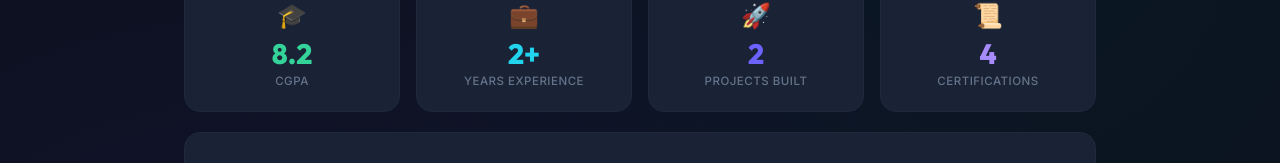
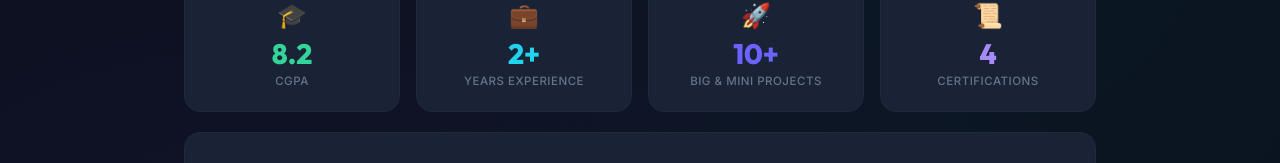
Before and after one commit to ajjuu04/my-resume, a React (Create React App) app: page / in a window 1280 px wide. Shown: the part 390-553 px from the top of the page. Built offline with nearby package versions, Linux system fonts and the light colour scheme.

Commit message:
Updated projects stat to 10+ Big and Mini Projects

```diff
--- a/src/pages/personal.js
+++ b/src/pages/personal.js
@@ -2,7 +2,7 @@ function Personal() {
   const stats = [
     { value: '8.2', label: 'CGPA', icon: '🎓', color: 'var(--accent-green)' },
     { value: '2+', label: 'Years Experience', icon: '💼', color: 'var(--accent-cyan)' },
-    { value: '2', label: 'Projects Built', icon: '🚀', color: 'var(--accent-primary)' },
+    { value: '10+', label: 'Big & Mini Projects', icon: '🚀', color: 'var(--accent-primary)' },
     { value: '4', label: 'Certifications', icon: '📜', color: 'var(--accent-secondary)' },
   ];
 
```
